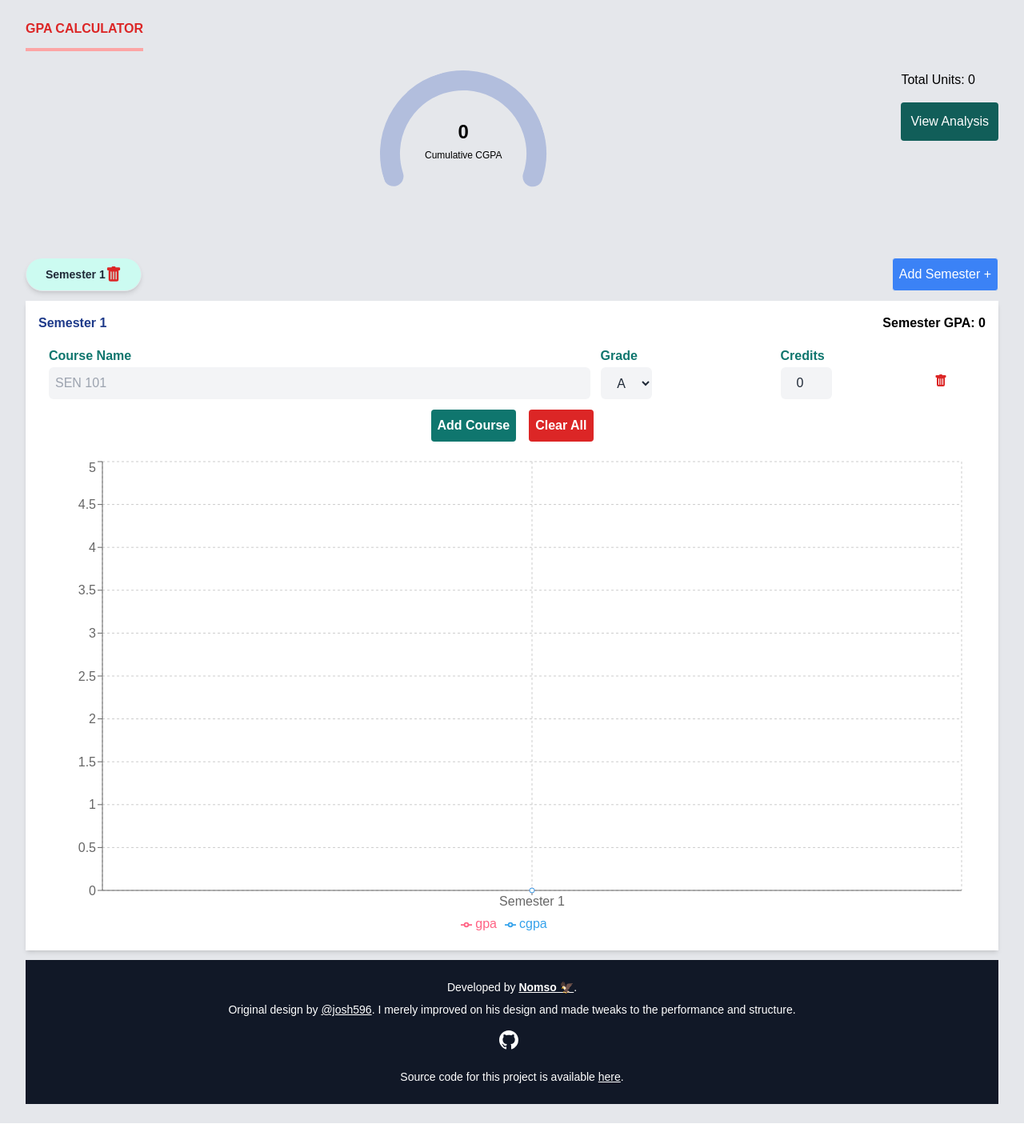
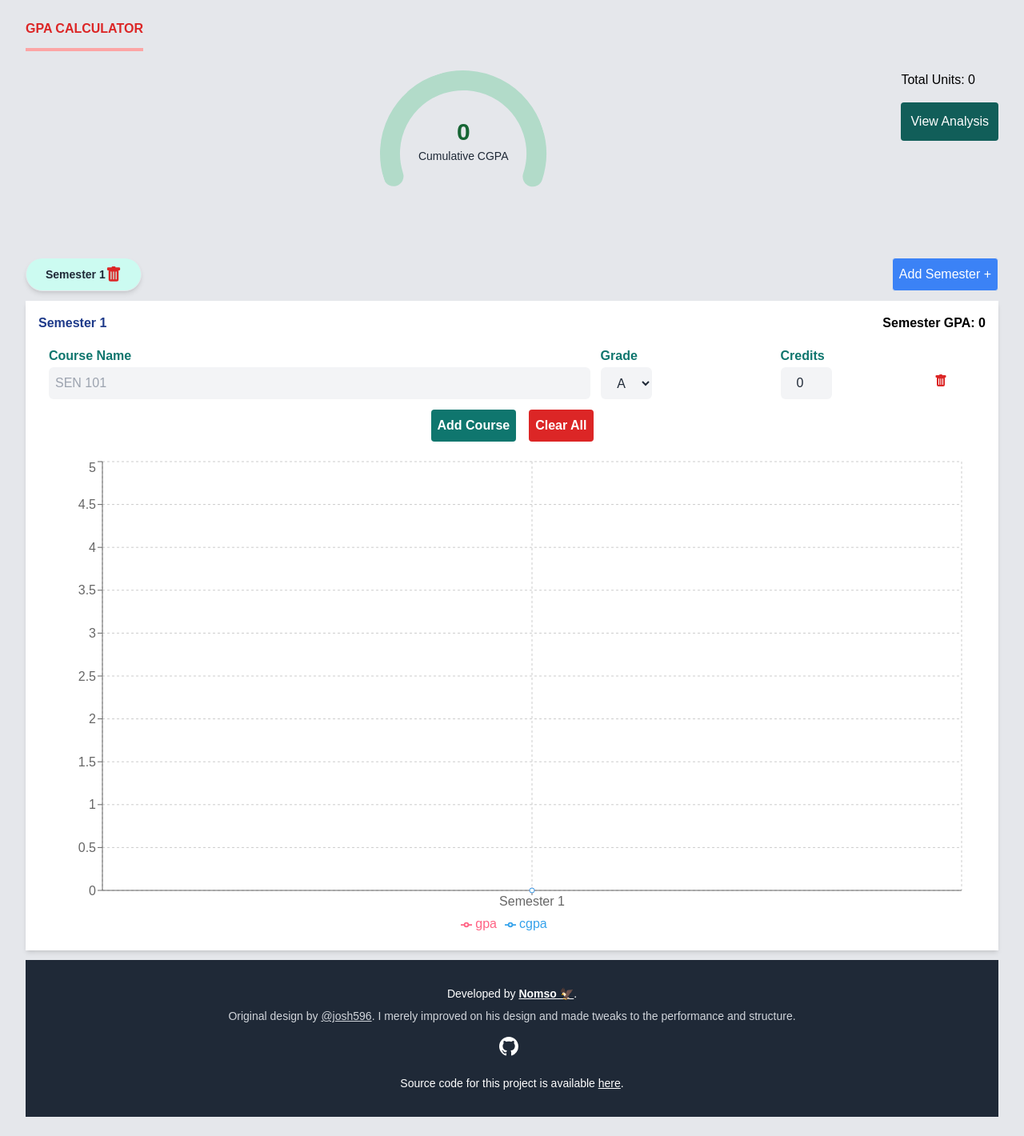
Before and after one commit to nomsou/cgpa-calculator, a Next.js app: page / in a window 1280 px wide. Shown: the whole page at 80% size. Built offline with nearby package versions, Linux system fonts and the light colour scheme.

Commit message:
improved colour scheme

```diff
--- a/src/components/Footer.jsx
+++ b/src/components/Footer.jsx
@@ -5,7 +5,7 @@ function Icon({ icon, url }) {
   return (
     <a
       href={url}
-      className="h-8 w-8 text-white hover:text-blue-500 transition duration-300"
+      className="h-8 w-8 text-white hover:text-indigo-400 transition duration-300"
     >
       {icon}
     </a>
@@ -14,13 +14,13 @@ function Icon({ icon, url }) {
 
 function Footer() {
   return (
-    <footer className="bg-gray-900 text-white py-6 px-4">
-      <div className="text-center text-sm">
+    <footer className="bg-gray-800 text-white py-8 px-6">
+      <div className="text-center text-sm mb-2">
         Developed by{" "}
         <span className="font-semibold">
           <a
             href="https://github.com/nomsou"
-            className="underline hover:text-blue-500"
+            className="underline hover:text-indigo-500"
             target="_blank"
             rel="noreferrer"
           >
@@ -29,12 +29,12 @@ function Footer() {
         </span>
         .
       </div>
-      <div className="text-center text-sm mt-2">
-        <span className="font-m">
+      <div className="text-center text-sm mb-4">
+        <span className="font-normal text-gray-300">
           Original design by{" "}
           <a
             href="https://github.com/Josh596"
-            className="underline hover:text-blue-500"
+            className="underline hover:text-indigo-500"
             target="_blank"
             rel="noreferrer"
           >
@@ -44,13 +44,13 @@ function Footer() {
           and structure.
         </span>
       </div>
-      <div className="flex justify-center gap-6 mt-4">
+      <div className="flex justify-center gap-6 mb-4">
         <Icon icon={<BsGithub size={24} />} url={"https://github.com/nomsou"} />
       </div>
-      <div className="text-center mt-4 text-sm">
+      <div className="text-center text-sm">
         Source code for this project is available{" "}
         <a
-          className="underline hover:text-blue-500"
+          className="underline hover:text-indigo-500"
           target="_blank"
           rel="noreferrer"
           href="https://github.com/nomsou/cgpa-calculator"
--- a/src/components/ProgressBar.jsx
+++ b/src/components/ProgressBar.jsx
@@ -14,13 +14,15 @@ function ProgressBar({ value }) {
         root: {
           transform: "rotate(-108deg)",
         },
-        path: { stroke: "#7D52E9", strokeLinecap: "round", strokeWidth: 12 },
-        trail: { stroke: "rgba(100,128,200, 0.4)", strokeLinecap: "round" },
+        path: { stroke: "#00A36C", strokeLinecap: "round", strokeWidth: 12 }, // Updated to light green
+        trail: { stroke: "rgba(100, 200, 150, 0.4)", strokeLinecap: "round" }, // Light trail for contrast
       }}
     >
       <div className="text-center mt-[-30px]">
-        <strong className="block text-2xl">{value}</strong>
-        <small className="text-xs">Cumulative CGPA</small>
+        <strong className="block text-3xl font-semibold text-green-800">
+          {value}
+        </strong>
+        <small className="text-sm text-gray-800">Cumulative CGPA</small>
       </div>
     </CircularProgressbarWithChildren>
   );
```
